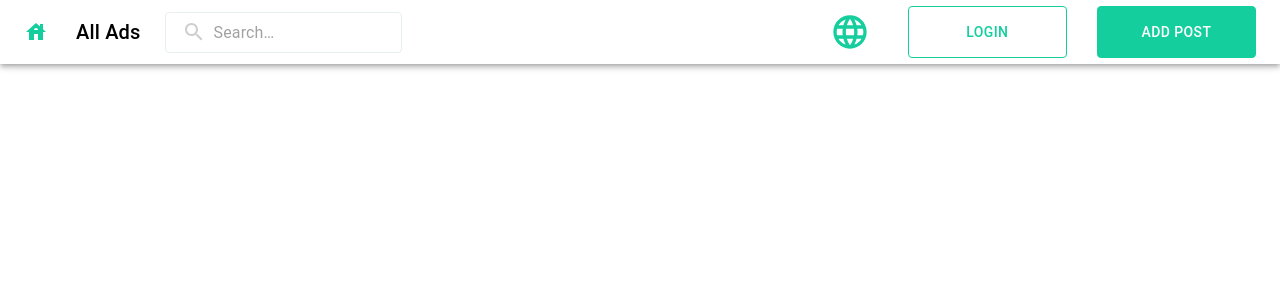
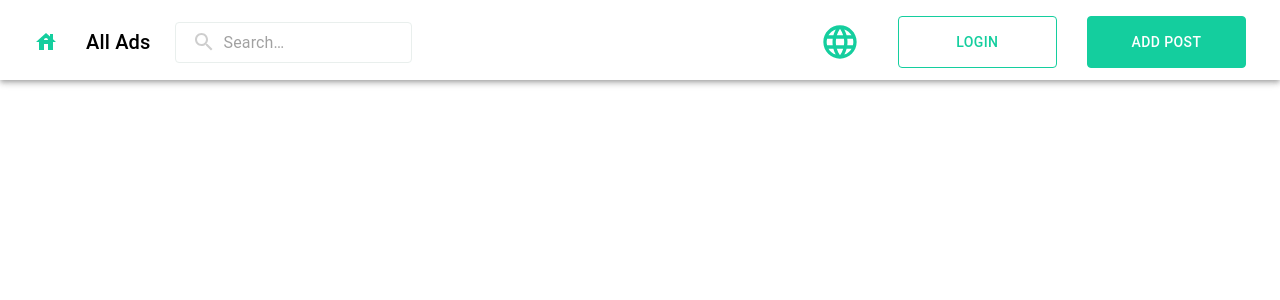
Before and after one commit to IsHaNinfo/RentHouseOnlinePlatform, a React (Create React App) app in the folder frontend/: page / in a window 1280 px wide. Shown: the top 300 px of the page. Built offline with nearby package versions, Linux system fonts and the light colour scheme.

Commit message:
update file location

```diff
--- a/frontend/src/App.js
+++ b/frontend/src/App.js
@@ -1,5 +1,5 @@
 import React from "react";
-import Home from "./Components/ListView/Home";
+import Home from "./Pages/Home";
 import { BrowserRouter, Routes, Route } from "react-router-dom";
 
 function App() {
--- a/frontend/src/Components/ListView/SearchBar.js
+++ b/frontend/src/Components/Homecomponets/NavBar.js
@@ -63,6 +63,8 @@ const StyledAppBar = styled(AppBar)(({ theme }) => ({
   "& .MuiAppBar-root": {
     boxShadow: "none",
   },
+  height: "80px",
+  padding: "10px",
 }));
 
 const StyledIcon = styled(SearchIcon)(({ theme }) => ({
@@ -112,7 +114,7 @@ const StyledAdd = styled(Button)(({ theme }) => ({
   },
 }));
 
-export default function SearchBar() {
+export default function NavBar() {
   const [anchorEl, setAnchorEl] = React.useState(null);
   const [mobileMoreAnchorEl, setMobileMoreAnchorEl] = React.useState(null);
 
--- a/frontend/src/Components/ListView/Home.js
+++ /dev/null
@@ -1,210 +0,0 @@
-import React, { useState } from "react";
-import {
-  Grid,
-  Button,
-  AppBar,
-  Toolbar,
-  Typography,
-  TextField,
-  InputAdornment,
-  IconButton,
-} from "@mui/material";
-import HouseIcon from "@mui/icons-material/House";
-import SearchIcon from "@mui/icons-material/Search";
-import LanguageIcon from "@mui/icons-material/Language";
-import Login from "../Userpages/Login";
-import styled, { css } from "styled-components";
-import { useMediaQuery } from "@mui/material";
-import SearchBar from "./SearchBar";
-
-const Home = () => {
-  const [inputValue, setInputValue] = useState("");
-  const [loginOpen, setLoginOpen] = useState(false);
-  const [languageOpen, setLanguageOpen] = useState(false);
-  const [addPostOpen, setAddPostOpen] = useState(false);
-
-  const handleChange = (event) => {
-    setInputValue(event.target.value);
-  };
-  const handleLoginClick = () => {
-    setLoginOpen(true);
-  };
-  const handleLoginClose = () => {
-    setLoginOpen(false);
-  };
-  const handleLanguageClick = () => {
-    setLanguageOpen(!languageOpen);
-  };
-  const handleAddPostClick = () => {
-    setAddPostOpen(!addPostOpen);
-  };
-
-  const AppBarContainer = styled.div`
-    margin-top: 20px;
-    .MuiAppBar-root {
-      background-color: white;
-      box-shadow: none;
-    }
-  `;
-
-  const isLargeScreen = useMediaQuery("(min-width: 768px)");
-
-  const MainContainner = styled(Grid)`
-    margin-left: ${isLargeScreen ? "5px" : "5px"};
-    margin-right: ${isLargeScreen ? "5px" : "15px"};
-  `;
-
-  const LoginGrid = styled(Grid)`
-    color: green;
-    border: 1px solid #14ce9e;
-    width: 174px;
-    height: 51px;
-    display: flex;
-    align-items: center;
-    justify-content: center;
-    margin-right: ${isLargeScreen ? "15px" : "35px"};
-  `;
-
-  const PostGrid = styled(Grid)`
-    background-color: #14ce9e;
-    font-size: 45px;
-    border: 1px solid #14ce9e;
-    width: 174px;
-    height: 51px;
-    display: flex;
-    align-items: center;
-    justify-content: center;
-    margin-left: ${isLargeScreen ? "5px" : "35px"};
-  `;
-
-  const StyledHouseIcon = styled(HouseIcon)`
-    color: #14ce9e;
-    ${(props) => css`
-      font-size: ${props.fontSize || "45px"};
-    `}
-  `;
-
-  const Title = styled.div`
-    font-weight: bold;
-    color: black;
-    margin-left: ${isLargeScreen ? "5px" : "35px"};
-    margin-right: ${isLargeScreen ? "5px" : "15px"};
-    display: ${isLargeScreen ? "block" : "none"};
-  `;
-
-  const Input = styled(TextField)`
-    width: ${isLargeScreen ? "600px" : "300px"};
-    margin-top: 5px;
-    margin-bottom: 5px;
-    height: 60px;
-    margin-right: ${isLargeScreen ? "15px" : "35px"};
-    border-radius: 20px 20px;
-    border: 0px solid red; /* Change border style here */
-  `;
-
-  const LoginB = styled(Button)`
-    color: black;
-    font-size: 35px;
-    display: flex;
-    align-items: center;
-    justify-content: center;
-  `;
-
-  const StyledLanguageIcon = styled(LanguageIcon)`
-    color: #14ce9e;
-    border: 1px solid #14ce9e;
-    ${(props) => css`
-      font-size: ${props.fontSize || "45px"};
-    `}
-  `;
-
-  return (
-    <div>
-      <SearchBar />
-      {/* <AppBarContainer position="static">
-        <Toolbar>
-          <MainContainner container alignItems="center">
-            <Grid item>
-              <Button>
-                <StyledHouseIcon fontSize="40px" />
-              </Button>
-            </Grid>
-            <Title>
-              <Typography>All Ads</Typography>
-            </Title>{" "}
-            <Input
-              id="outlined-size-small"
-              variant="outlined"
-              value={inputValue}
-              onChange={handleChange}
-              placeholder="Search for ads..."
-              type="text"
-              InputProps={{
-                startAdornment: (
-                  <InputAdornment position="start">
-                    <IconButton>
-                      <SearchIcon />
-                    </IconButton>
-                  </InputAdornment>
-                ),
-              }}
-            />
-            <Grid sx={{ mr: "45px" }}>
-              <Button onClick={handleLanguageClick}>
-                <StyledLanguageIcon fontSize="40px" />
-              </Button>
-            </Grid>
-            <LoginGrid onClick={handleLoginClick}>
-              <LoginB>Log in</LoginB>
-            </LoginGrid>
-            <PostGrid onClick={handleAddPostClick}>
-              <Button sx={{ color: "white" }}>Add Post</Button>
-            </PostGrid>
-          </MainContainner>
-        </Toolbar>
-      </AppBarContainer>
-
-      {languageOpen && (
-        <Grid
-          sx={{
-            backgroundColor: "#14CE9E",
-            fontSize: "45px",
-            border: "1px solid #14CE9E",
-            width: "174px",
-            height: "51px",
-            display: "flex",
-            alignItems: "center",
-            justifyContent: "center",
-            ml: "35px",
-          }}
-        >
-          <Button sx={{ color: "white" }}>Language</Button>
-        </Grid>
-      )}
-
-      {loginOpen && (
-        <Login handleClose={handleLoginClose} handleOpen={handleLoginClick} />
-      )}
-
-      {addPostOpen && (
-        <Grid
-          sx={{
-            backgroundColor: "#14CE9E",
-            fontSize: "45px",
-            border: "1px solid #14CE9E",
-            width: "174px",
-            height: "51px",
-            display: "flex",
-            alignItems: "center",
-            justifyContent: "center",
-            ml: "35px",
-          }}
-        >
-          <Button sx={{ color: "white" }}>Add Post</Button>
-        </Grid>
-      )} */}
-    </div>
-  );
-};
-
-export default Home;
--- /dev/null
+++ b/frontend/src/Pages/Home.js
@@ -0,0 +1,12 @@
+import React from "react";
+import NavBar from "../Components/Homecomponets/NavBar";
+
+const Home = () => {
+  return (
+    <div>
+      <NavBar />
+    </div>
+  );
+};
+
+export default Home;
```
